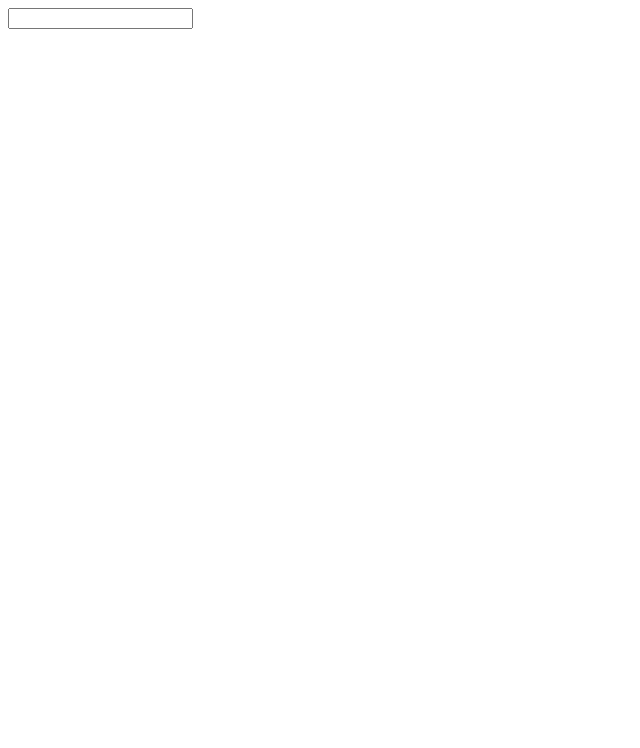
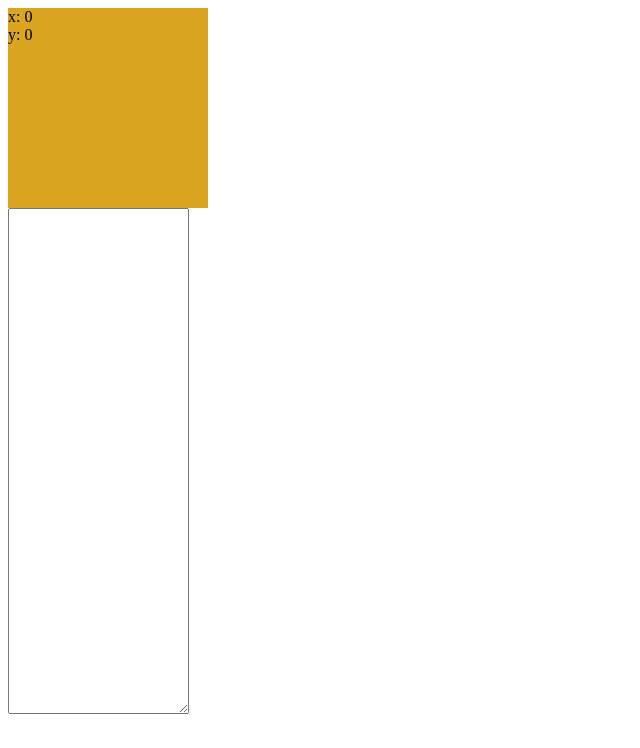
Before and after one commit to kimhj0707/vue, a Vue app in the folder v02/: page / in a window 1280 px wide. Shown: the top 748 px of the page, without its empty margins (0-640 px from the left). Built offline with nearby package versions, Linux system fonts and the light colour scheme.

Commit message:
마우스 좌표 prevent

```diff
--- a/v02/src/App.vue
+++ b/v02/src/App.vue
@@ -2,23 +2,42 @@
 export default {
   data() {
     return {
-      kValue: "",
+      x: 0,
+      y: 0,
+      msg: "",
     };
   },
   methods: {
-    getKey(e) {
-      // this.kValue = e.key;
-      alert("alt - s 를 누르셨네요");
+    mousePos(e) {
+      this.x = e.offsetX;
+      this.y = e.offsetY;
+    },
+    mouseClick(e) {
+      this.msg += this.x + "," + this.y + "\n";
     },
   },
 };
 </script>
 
 <template>
-  <input type="text" v-on:keydown.alt.s="getKey" /><br />
-  <span>{{ kValue }}</span>
+  <div
+    id="display"
+    v-on:mousemove="mousePos"
+    v-on:click.right.prevent="mouseClick"
+  >
+    x: {{ x }}<br />
+    y: {{ y }}
+  </div>
+  <textarea>{{ msg }}</textarea>
 </template>
 
-<style></style>
-
-.enter .tab .delete .esc .space .up .down .left .right .center
+<style>
+#display {
+  width: 200px;
+  height: 200px;
+  background-color: goldenrod;
+}
+textarea {
+  height: 500px;
+}
+</style>
```
